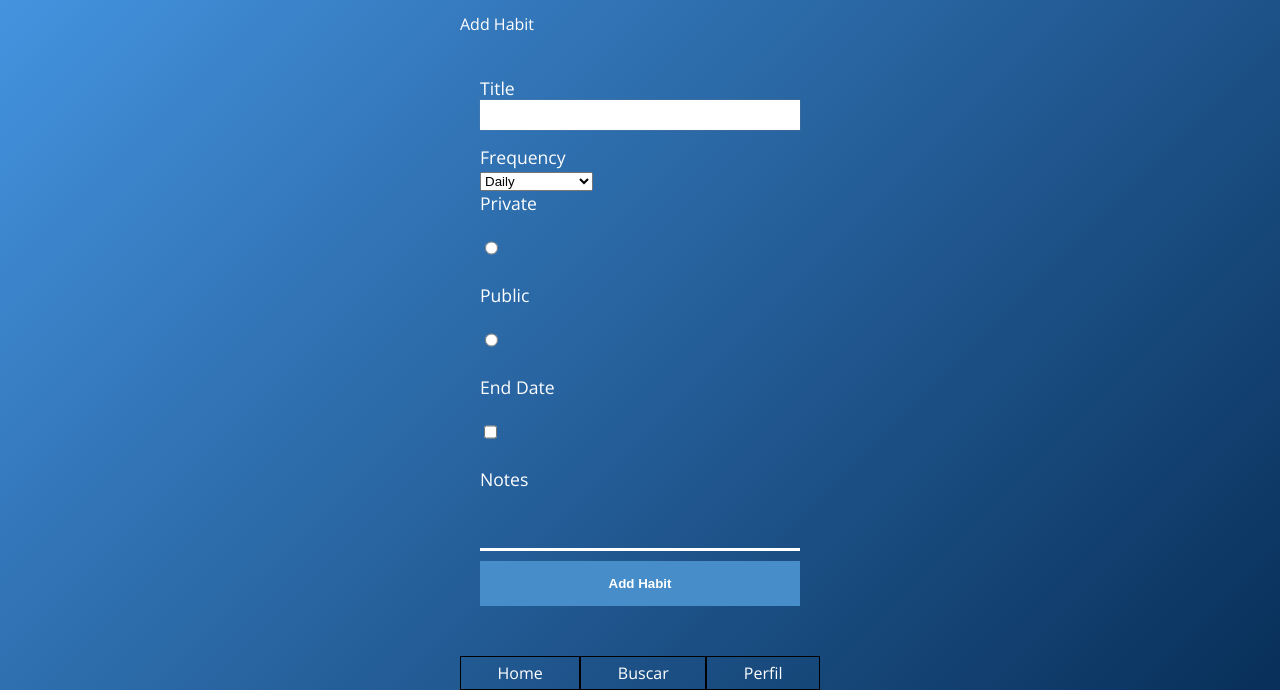
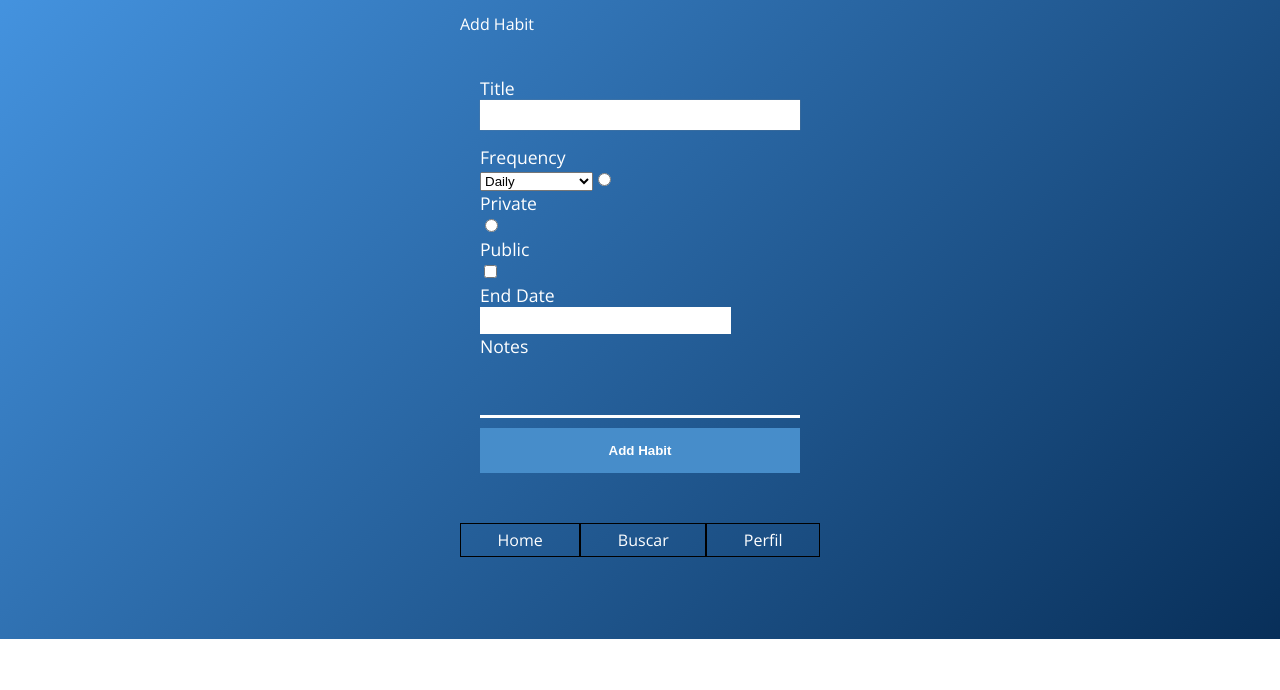
Before and after one commit to dejavuhq/sub-routines-frontend, a React app: page /home in a window 1280 px wide. Shown: the part 161-851 px from the top of the page. After the commit the page ends 800 px from the top, so only its background shows below. Built offline with nearby package versions, Linux system fonts and the light colour scheme.

Commit message:
FIX addHabit styles

```diff
--- a/src/assets/styles/components/AddHabit.scss
+++ b/src/assets/styles/components/AddHabit.scss
@@ -43,3 +43,13 @@
   border: 0;
   background-color: #478dca;
 }
+.add-habit {
+  input[type="radio"], input[type="checkbox"] {
+    height: auto;
+  }
+  .end-date {
+    height: auto;
+    width: auto;
+    background-color: white;
+  }
+}
--- a/src/components/AddHabit.jsx
+++ b/src/components/AddHabit.jsx
@@ -20,12 +20,13 @@ class AddHabit extends React.Component {
             <option value="RRULE:FREQ=WEEKLY;INTERVAL=1;WKST=MO;BYDAY=FR">Every friday</option>
             <option value="RRULE:FREQ=DAILY;INTERVAL=2;WKST=MO">Every two days</option>
           </select>
+          <input name="privacy" type="radio"/>
           <label htmlFor="private">Private</label>
           <input name="privacy" type="radio"/>
           <label htmlFor="private">Public</label>
-          <input name="privacy" type="radio"/>
-          <label htmlFor="vehicle1">End Date</label>
           <input type="checkbox" id="end-date" name="endDate" value="true" />
+          <label htmlFor="end-date">End Date</label>
+          <input className="end-date" type="text"/>
           <label htmlFor="habit-notes">Notes</label>
           <input name="notes" id="habit-notes" type="text" />
           <button className="btn" type="submit">Add Habit</button>
```
